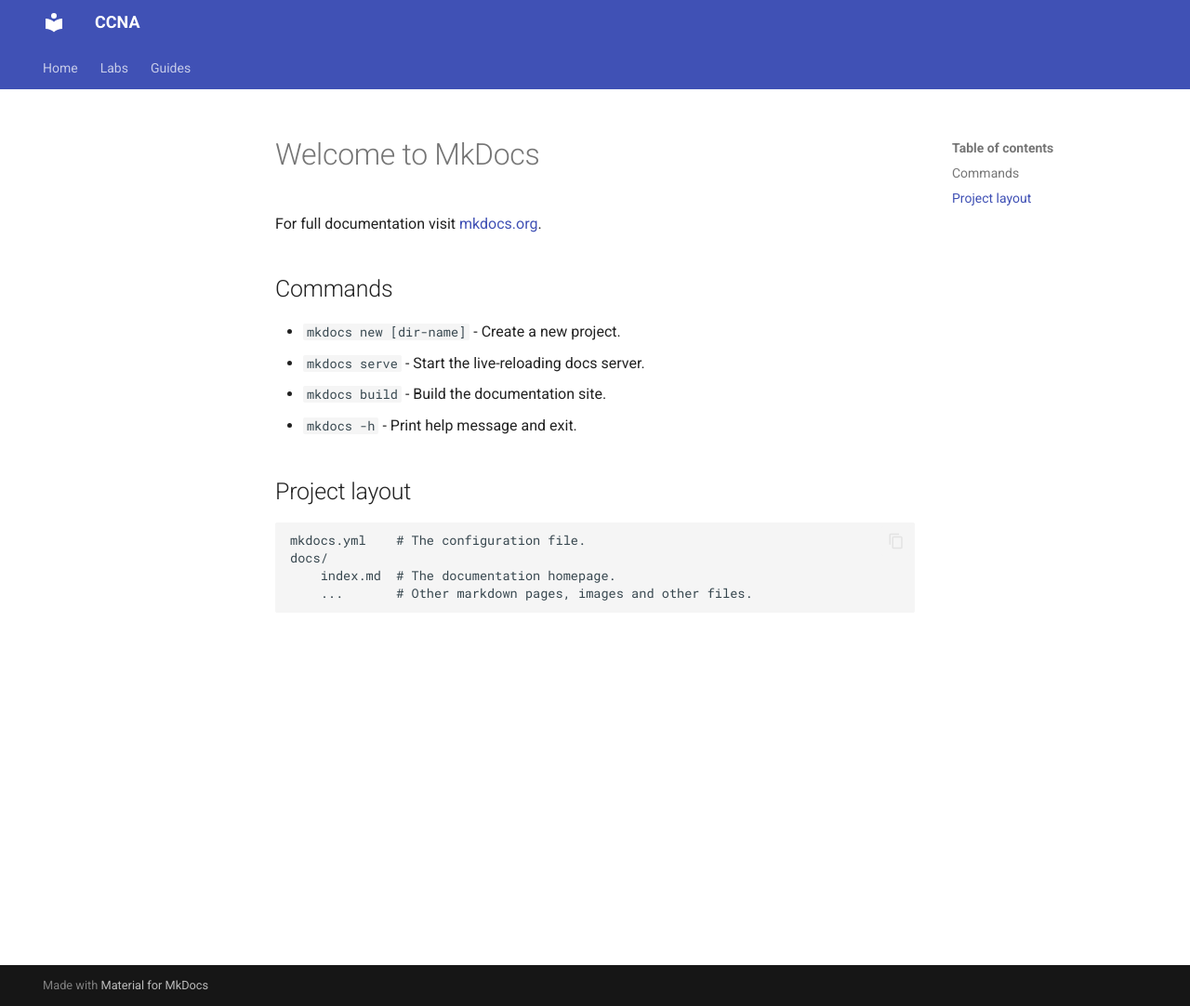
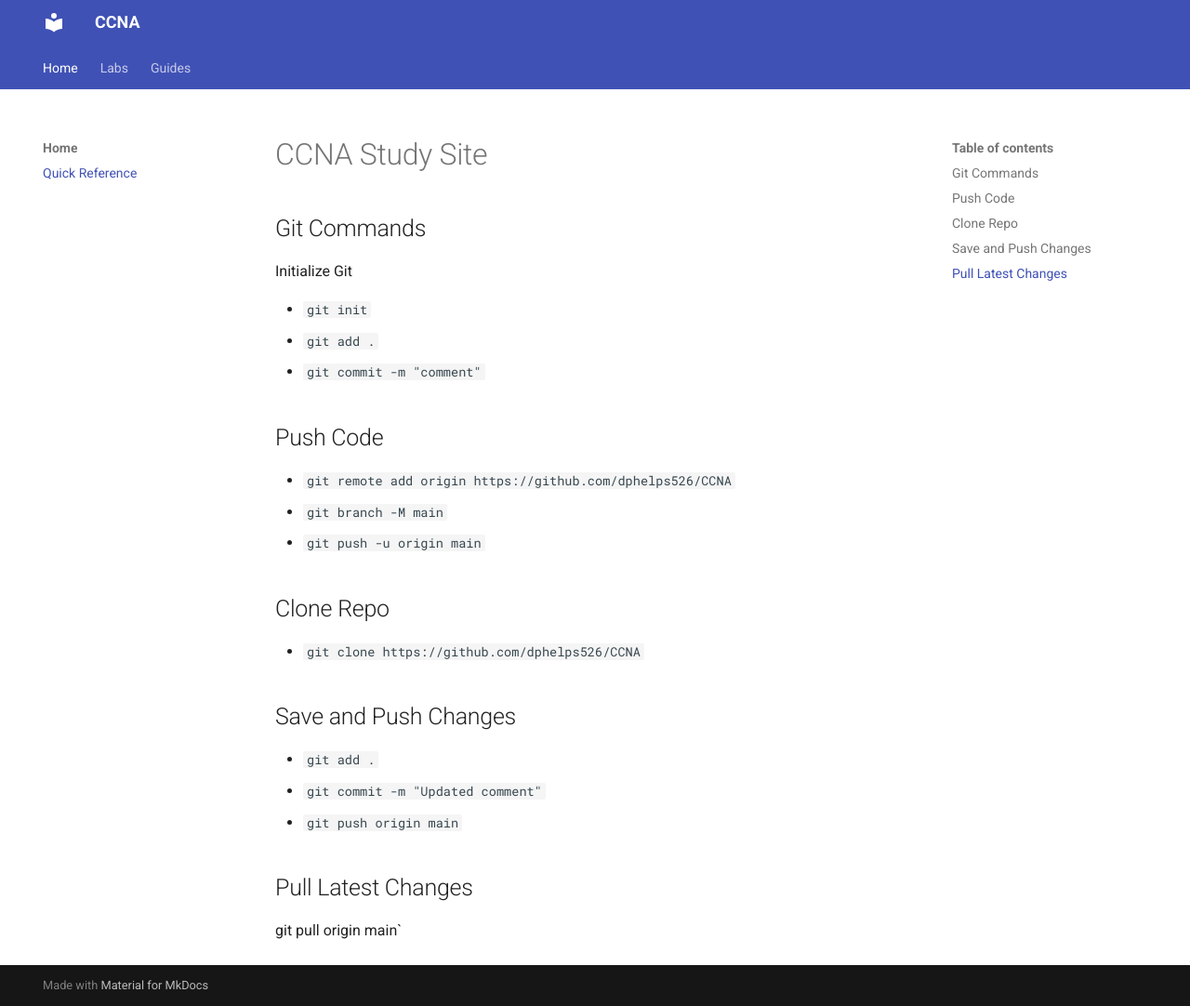
Before and after one commit to dphelps526/CCNA, an MkDocs documentation site: the page built from docs/index.md, in a window 1280 px wide and 1082 px high. Shown: the whole window at 93% size. Built offline with MkDocs 1.6.1 and Material for MkDocs 9.7.7, drawn with Linux system fonts in a browser that asks for light colours.

Commit message:
fixed index

```diff
--- a/docs/index.md
+++ b/docs/index.md
@@ -1,17 +1,25 @@
-# Welcome to MkDocs
+# CCNA Study Site
 
-For full documentation visit [mkdocs.org](https://www.mkdocs.org).
+## Git Commands
 
-## Commands
+Initialize Git
 
-* `mkdocs new [dir-name]` - Create a new project.
-* `mkdocs serve` - Start the live-reloading docs server.
-* `mkdocs build` - Build the documentation site.
-* `mkdocs -h` - Print help message and exit.
+* `git init`
+* `git add .`
+* `git commit -m "comment"`
 
-## Project layout
+## Push Code
+* `git remote add origin https://github.com/dphelps526/CCNA`
+* `git branch -M main`
+* `git push -u origin main`
 
-    mkdocs.yml    # The configuration file.
-    docs/
-        index.md  # The documentation homepage.
-        ...       # Other markdown pages, images and other files.
+## Clone Repo
+* `git clone https://github.com/dphelps526/CCNA`
+
+## Save and Push Changes
+* `git add .`
+* `git commit -m "Updated comment"`
+* `git push origin main`
+
+## Pull Latest Changes
+git pull origin main`
--- a/mkdocs.yml
+++ b/mkdocs.yml
@@ -29,8 +29,7 @@
 
 nav:
   - Home:
-    - Quick Reference: quickref.md
-    - Commands: commands.md
+    - Quick Reference: index.md
   - Labs:
     - Day 06 Lab - Ethernet LAN Switching: labs/day06lab.md
     - Day 08 Lab - IPv4 Addresses: labs/day08lab.md
```
Also changed, not shown: docs/commands.md (deleted, +0 -17 lines), docs/quickref.md (deleted, +0 -17 lines), site/commands.html (deleted), site/quickref.html (deleted).
